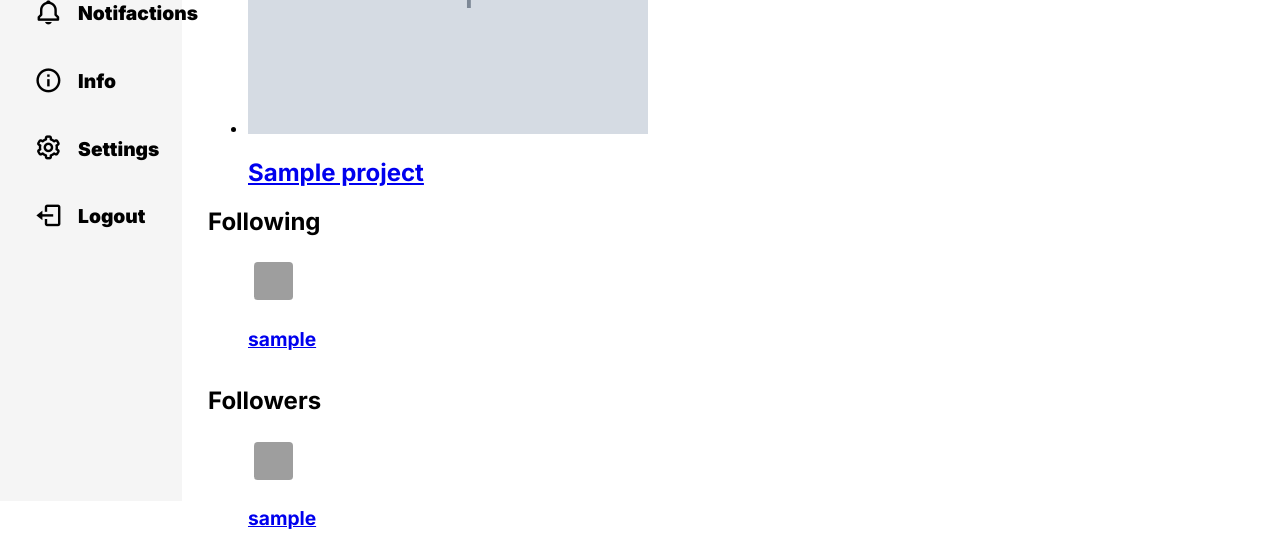
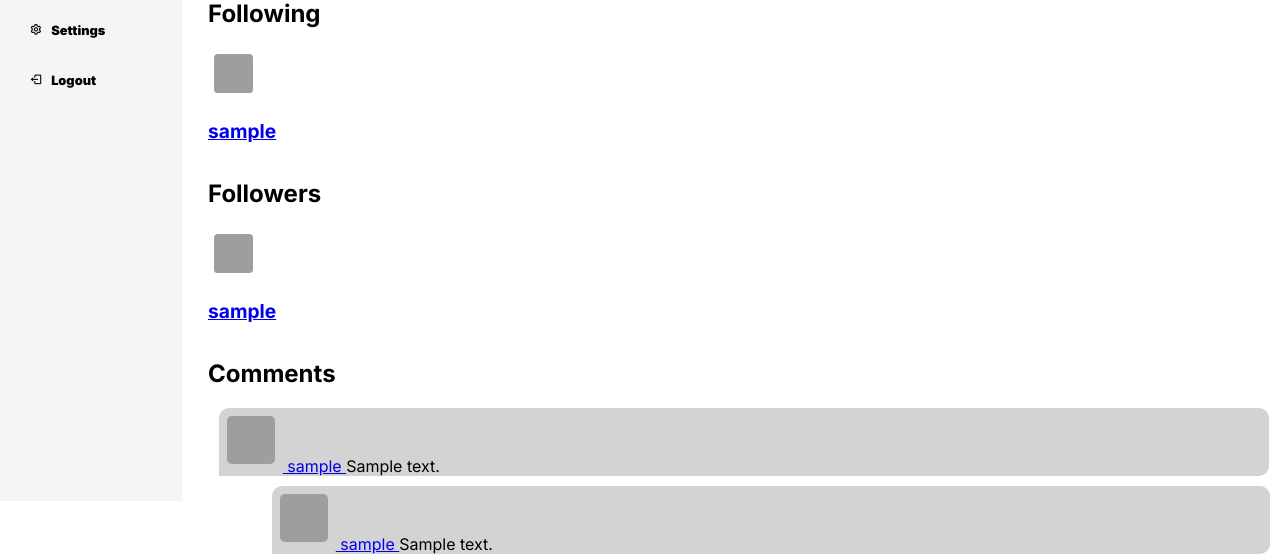
Before and after one commit to ScratchAPIPlus/ScratchPlus, a Flask app: a page that uses templates/user.html in a window 1280 px wide. Shown: the part 299-853 px from the top of the page. Before the commit the page ends 828 px from the top, so only its background shows below. Run offline with Flask 2, Linux system fonts and the light colour scheme; grey boxes marked "Sample" are stand-in pictures; a database or web service that is not in the repository returns one stand-in record (values such as "Sample title"); data that the repository does not hold is empty; grey boxes are pictures that could not be loaded.

Commit message:
Comments display on user pages

```diff
--- a/main.py
+++ b/main.py
@@ -2,7 +2,7 @@
 import requests, os
 app = Flask(__name__)
 
-MAIN_URL = "https://scratchapiplus.mel0n7.repl.co/"
+MAIN_URL = "https://scratchapiplus.mel0n7.repl.co/api/"
 
 @app.route('/')
 def home():
@@ -22,7 +22,8 @@
 
 @app.route('/users/<username>')
 def user(username):
-  user = requests.get(f"{MAIN_URL}api/v1/users/{username}").json()
-  return render_template('user.html', user=user)
+  user = requests.get(f"{MAIN_URL}v1/users/{username}").json()
+  comments = requests.get(f"{MAIN_URL}v1/users/{username}/comments").json()
+  return render_template('user.html', user=user, comments=comments)
 
 app.run(host='0.0.0.0', port=8080)
--- a/static/css/all.css
+++ b/static/css/all.css
@@ -6,6 +6,9 @@
   display: inline;
   height: 100vh;
   margin: 0;
+  padding: 0;
+}
+ul {
   padding: 0;
 }
 nav {
@@ -17,6 +20,7 @@
   margin-right: 1em;
   width: 13%;
   height: 100%;
+  overflow: auto;
 }
 nav>ul {
   width: min-content;
@@ -29,7 +33,7 @@
 nav>ul>li {
   margin: 1rem;
   font-weight: 900;
-  font-size: 1.2em;
+  font-size: 1em;
   padding: 2%;
   display: flex;
   justify-items: center;
@@ -61,3 +65,11 @@
 .content {
   margin-left: calc(15% + 1rem);
 }
+@media (max-width: 1550px) {
+  i.bx {
+    font-size: 1em;
+  }
+  nav>ul>li {
+    font-size: .8em;
+  }
+}
--- a/static/css/user.css
+++ b/static/css/user.css
@@ -12,12 +12,46 @@
 ul.following>li>a, ul.followers>li>a {
   font-size: 80%;
 }
-ul.following>li>a>img, ul.followers>li>a>img, .basic-info>img {
+.user-image {
   width: 3em;
   height: 3em;
   border-radius: 10%;
   margin: 0.5em;
 }
+ul.projects>li>a {
+  display: grid;
+  font-weight: 700;
+  width: min-content;
+}
+.project-image {
+  width: 7em;
+  border-radius: 10%;
+}
 h1 {
   margin: 0;
 }
+ul.projects {
+  list-style: none;
+  display: flex;
+  flex-wrap: wrap;
+}
+ul.projects>li {
+  margin: 1%;
+}
+.comments {
+  list-style: none;
+}
+.comment>.top-level {
+  margin: 1%;
+  background: lightgrey;
+  border-radius: 10px 10px 10px 0;
+}
+.comment>.replies>li {
+  margin: 1%;
+  background: lightgrey;
+  border-radius: 10px 10px 10px 0;
+}
+.replies {
+  padding-left: 5%;
+  list-style: none;
+}
--- a/templates/user.html
+++ b/templates/user.html
@@ -5,7 +5,7 @@
 {% endblock %}
 {% block body %}
   <div class="basic-info">
-    <img src="https://uploads.scratch.mit.edu/get_image/user/{{ user['id'] }}_125x125.png" alt="{{ user['username'] }}">
+    <img class="user-image" src="https://uploads.scratch.mit.edu/get_image/user/{{ user['id'] }}_125x125.png" alt="{{ user['username'] }}">
     <h1>{{ user['username'] }}</h1>
     <span>#{{ user['id'] }}</span>
   </div>
@@ -15,8 +15,8 @@
       {% for project in user['projects'] %}
         <li>
           <a href="/projects/{{ project['id'] }}">
-            <img src="{{ url_for('static', filename='images/' + project['image']) }}" alt="{{ project['name'] }}">
-            <h2>{{ project['name'] }}</h2>
+            <img class="project-image" src="https://uploads.scratch.mit.edu/get_image/project/{{ project['id'] }}_296x222.png" alt="{{ project['name'] }}">
+            {{ project['title'] }}
           </a>
         </li>
       {% endfor %}
@@ -28,7 +28,7 @@
       {% for following in user['following'] %}
         <li>
           <a href="/users/{{ following['username'] }}">
-            <img src="https://uploads.scratch.mit.edu/get_image/user/{{ following['image_id'] }}_125x125.png" alt="{{ following['username'] }}">
+            <img class="user-image" src="https://uploads.scratch.mit.edu/get_image/user/{{ following['id'] }}_125x125.png" alt="{{ following['username'] }}">
             <h2>{{ following['username'] }}</h2>
           </a>
         </li>
@@ -38,14 +38,41 @@
   <div>
     <h2>Followers</h2>
     <ul class="followers">
-      {% for follower in user['following'] %}
+      {% for follower in user['followers'] %}
         <li>
           <a href="/users/{{ follower['username'] }}">
-            <img src="https://uploads.scratch.mit.edu/get_image/user/{{ follower['image_id'] }}_125x125.png" alt="{{ follower['username'] }}">
+            <img class="user-image" src="https://uploads.scratch.mit.edu/get_image/user/{{ follower['id'] }}_125x125.png" alt="{{ follower['username'] }}">
             <h2>{{ follower['username'] }}</h2>
           </a>
         </li>
       {% endfor %}
     </ul>
   </div>
+  <div>
+    <h2>Comments</h2>
+    <ul class="comments">
+      {% for comment in comments %}
+        <li class="comment">
+          <div class="top-level">
+            <a href="/users/{{comment['user']['username']}}">
+              <img class="user-image" src="https://uploads.scratch.mit.edu/get_image/user/{{ comment['user']['id'] }}_125x125.png" alt="{{ comment['user']['username'] }}">
+              {{comment["user"]["username"]}}
+            </a>
+            {{ comment["comment"] }}
+          </div>
+          <ul class="replies">
+            {% for reply in comment["replies"] %}
+              <li>
+                <a href="/users/{{reply['user']['username']}}">
+                  <img class="user-image" src="https://uploads.scratch.mit.edu/get_image/user/{{ reply['user']['id'] }}_125x125.png" alt="{{ reply['user']['username'] }}">
+                  {{reply["user"]["username"]}}
+                </a>
+                {{ reply["comment"] }}
+              </li>
+            {% endfor %}
+          </ul>
+        </li>
+      {% endfor %}
+    </ul>
+  </div>
 {% endblock %}
```
